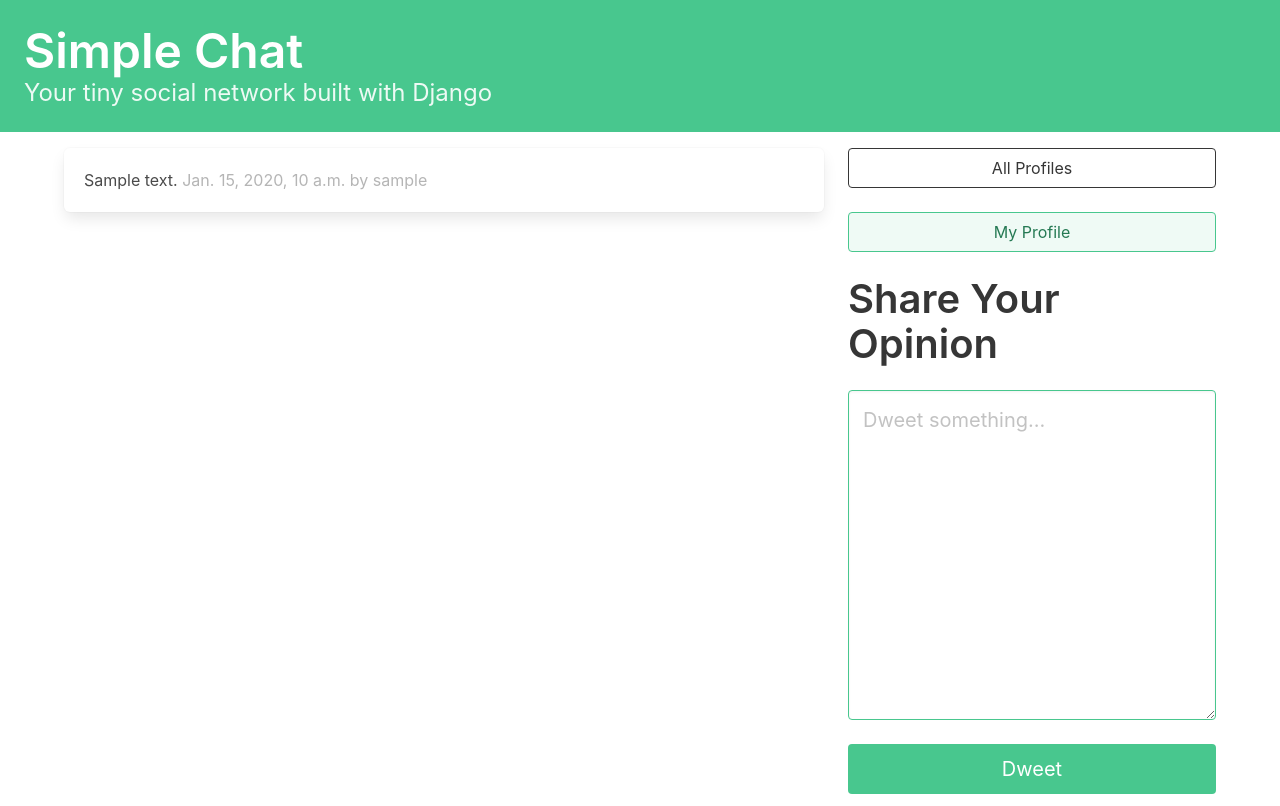
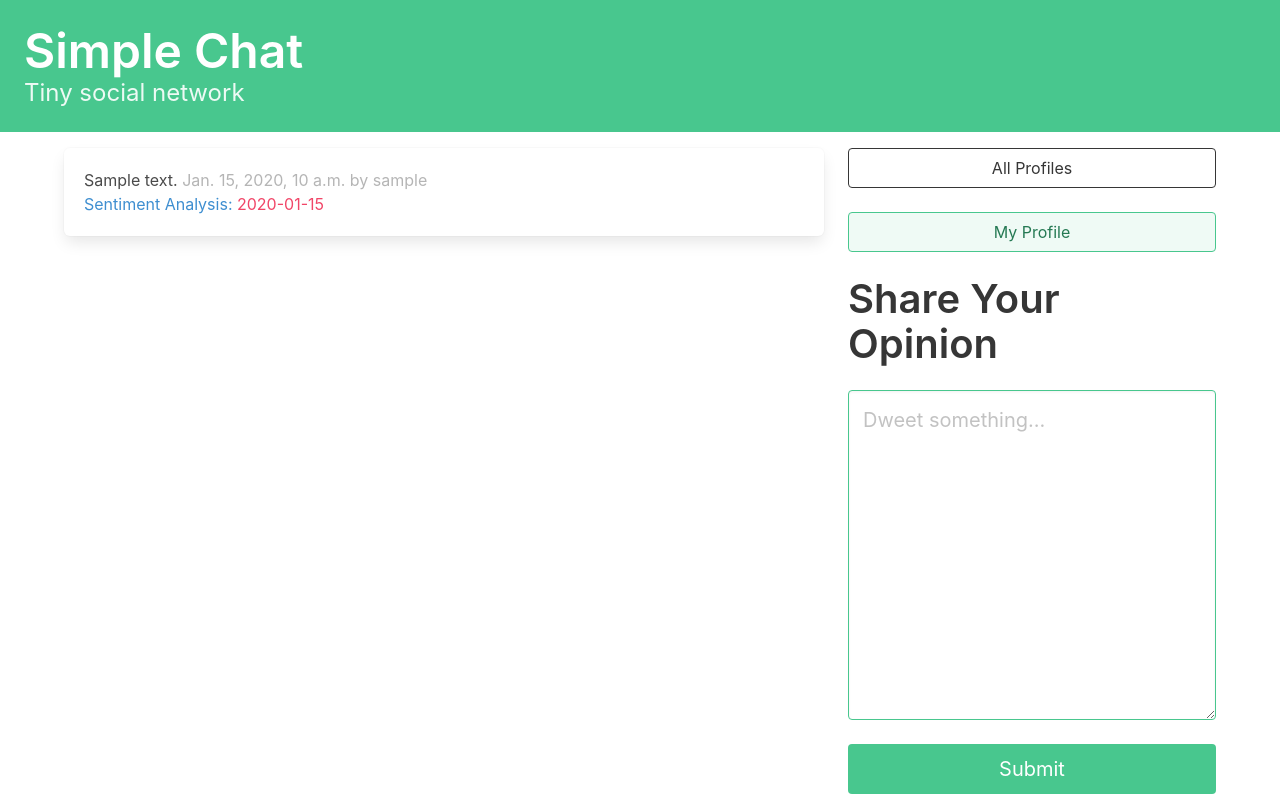
Before and after one commit to WCarlW/Efficiently-applying-ML-model, a Django app: page / in a window 1280 px wide. Run offline with Django 4.2, Linux system fonts and the light colour scheme; a user stored in the database is signed in; tables that the repository leaves empty hold one stand-in row (values such as "Sample post").

Commit message:
sentiment field added

```diff
--- a/sentimentAnalysis/textInput/apps.py
+++ b/sentimentAnalysis/textInput/apps.py
@@ -4,3 +4,6 @@ from django.apps import AppConfig
 class TextinputConfig(AppConfig):
     default_auto_field = 'django.db.models.BigAutoField'
     name = 'textInput'
+
+    def ready(self):
+        import textInput.utils
--- a/sentimentAnalysis/textInput/forms.py
+++ b/sentimentAnalysis/textInput/forms.py
@@ -1,5 +1,3 @@
-# dwitter/forms.py
-
 from django import forms
 from .models import Dweet
 
@@ -17,4 +15,4 @@ class DweetForm(forms.ModelForm):
 
     class Meta:
         model = Dweet
-        exclude = ("user", )
+        fields = ["body"]
--- a/sentimentAnalysis/textInput/models.py
+++ b/sentimentAnalysis/textInput/models.py
@@ -2,6 +2,13 @@ from django.db import models
 from django.contrib.auth.models import User
 from django.db.models.signals import post_save
 from django.dispatch import receiver
+
+class Sentiment(models.Model):
+    sentiment = models.CharField(max_length=50, default="Not Analyzed")
+
+    def __str__(self):
+        return f"{self.sentiment}"
+
 
 class Dweet(models.Model):
     user = models.ForeignKey(User,
@@ -9,6 +16,7 @@ class Dweet(models.Model):
                              on_delete=models.DO_NOTHING)
     body = models.CharField(max_length=140)
     created_at = models.DateTimeField(auto_now_add=True)
+    sentiment = models.OneToOneField(Sentiment, on_delete=models.CASCADE, null=True, blank=True)
 
     def __str__(self):
         return (
@@ -16,6 +24,7 @@ class Dweet(models.Model):
             f"({self.created_at:%Y-%m-%d %H:%M}): "
             f"{self.body[:30]}..."
         )
+
 
 class Profile(models.Model):
     user = models.OneToOneField(User, on_delete=models.CASCADE)
@@ -29,6 +38,7 @@ class Profile(models.Model):
     def __str__(self):
         return self.user.username
 
+
 @receiver(post_save, sender=User)
 def create_profile(sender, instance, created, **kwargs):
     if created:
--- a/sentimentAnalysis/textInput/templates/base.html
+++ b/sentimentAnalysis/textInput/templates/base.html
@@ -1,5 +1,3 @@
-<!-- dwitter/templates/base.html -->
-
 <!DOCTYPE html>
 <html lang="en">
 <head>
@@ -9,7 +7,7 @@
     <!-- Include the Bulma CSS framework for styling -->
     <link rel="stylesheet"
           href="https://cdn.jsdelivr.net/npm/bulma@0.9.3/css/bulma.min.css">
-    <title>Dwitter</title>
+    <title>Simple Chat</title>
 </head>
 <body>
     <section class="hero is-small is-success mb-4">
@@ -18,7 +16,7 @@
                 <h1 class="title is-1">Simple Chat</h1>
             </a>
             <p class="subtitle is-4">
-                Your tiny social network built with Django
+                Tiny social network
             </p>
         </div>
     </section>
--- a/sentimentAnalysis/textInput/templates/dashboard.html
+++ b/sentimentAnalysis/textInput/templates/dashboard.html
@@ -1,5 +1,3 @@
-<!-- dwitter/templates/dwitter/dashboard.html -->
-
 {% extends 'base.html' %}
 
 {% block content %}
@@ -11,6 +9,12 @@
             <span class="is-small has-text-grey-light">
                 {{ dweet.created_at }} by {{ dweet.user.username }}
             </span>
+            <div class="is-small has-text-info">
+                Sentiment Analysis:
+                <span class="is-small has-text-danger">
+                    {{dweet.sentiment}}
+                </span>
+            </div>
         </div>
     {% endfor %}
 </div>
@@ -42,7 +46,7 @@
                 {% csrf_token %}
                 {{ form.as_p }}
                 <button class="button is-success is-fullwidth is-medium mt-5"
-                        type="submit">Dweet
+                        type="submit">Submit
                 </button>
             </form>
         </div>
--- a/sentimentAnalysis/textInput/templates/profile.html
+++ b/sentimentAnalysis/textInput/templates/profile.html
@@ -1,5 +1,3 @@
-<!-- dwitter/templates/dwitter/profile.html -->
-
 {% extends 'base.html' %}
 
 {% block content %}
--- a/sentimentAnalysis/textInput/templates/profile_list.html
+++ b/sentimentAnalysis/textInput/templates/profile_list.html
@@ -1,5 +1,3 @@
-<!-- dwitter/templates/dwitter/profile_list.html -->
-
 {% extends 'base.html' %}
 
 {% block content %}
--- a/sentimentAnalysis/textInput/urls.py
+++ b/sentimentAnalysis/textInput/urls.py
@@ -1,5 +1,3 @@
-# dwitter/urls.py
-
 from django.urls import path
 from .views import dashboard, profile_list, profile
 
--- a/sentimentAnalysis/textInput/views.py
+++ b/sentimentAnalysis/textInput/views.py
@@ -1,5 +1,3 @@
-# dwitter/views.py
-
 from django.shortcuts import render, redirect
 from .forms import DweetForm
 from .models import Dweet, Profile
```
Also changed, not shown: sentimentAnalysis/textInput/utils.py (added, +20 -0 lines), sentimentAnalysis/textInput/migrations/0002_sentiment_dweet_sentiment.py (added).
